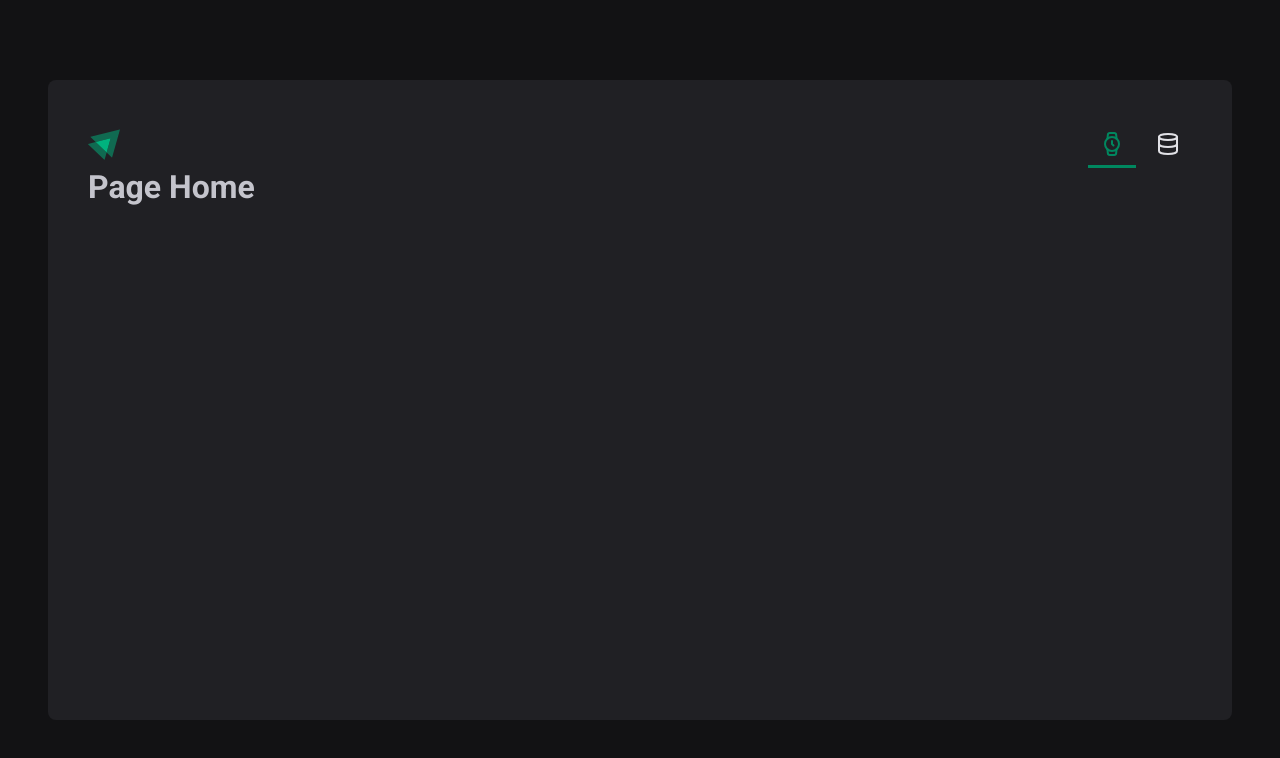
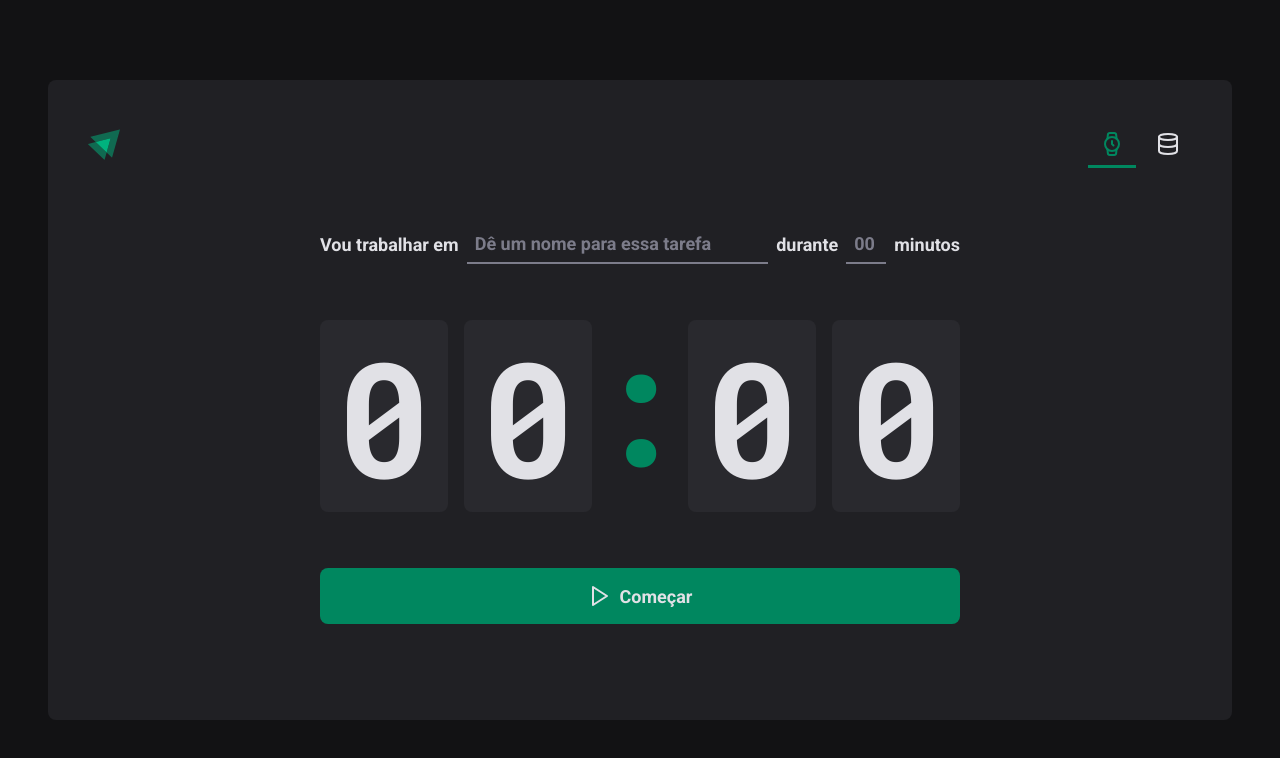
Before and after one commit to adairjuneoaf/prisma-timer, a React (Vite) app: page / in a window 1280 px wide. Shown: the top 758 px of the page. Built offline with nearby package versions, Linux system fonts and the light colour scheme.

Commit message:
Estilizações do componente de countdown 90% finalizada.

```diff
--- a/src/pages/Home.tsx
+++ /dev/null
@@ -1,9 +0,0 @@
-import React from 'react'
-
-export const Home: React.FC = () => {
-  return (
-    <>
-      <h1>Page Home</h1>
-    </>
-  )
-}
--- /dev/null
+++ b/src/pages/Home/index.tsx
@@ -0,0 +1,56 @@
+import React from 'react'
+import { FiPlay } from 'react-icons/fi'
+import {
+  TaskInput,
+  Separator,
+  HomeContainer,
+  FormContainer,
+  CountdownContainer,
+  MinutesAmountInput,
+  StartCountdownButton,
+} from './styles'
+
+export const Home: React.FC = () => {
+  return (
+    <HomeContainer>
+      <form action='#'>
+        <FormContainer>
+          <label htmlFor='task'>Vou trabalhar em</label>
+          <TaskInput
+            id='task'
+            type='text'
+            required
+            minLength={5}
+            placeholder='Dê um nome para essa tarefa'
+          />
+
+          <label htmlFor='minutesAmount'>durante</label>
+          <MinutesAmountInput
+            id='minutesAmount'
+            type='number'
+            placeholder='00'
+            required
+            min={5}
+            max={60}
+            maxLength={2}
+          />
+
+          <span>minutos</span>
+        </FormContainer>
+
+        <CountdownContainer>
+          <span>0</span>
+          <span>0</span>
+          <Separator>:</Separator>
+          <span>0</span>
+          <span>0</span>
+        </CountdownContainer>
+
+        <StartCountdownButton type='submit' disabled={false}>
+          <FiPlay size={24} />
+          Começar
+        </StartCountdownButton>
+      </form>
+    </HomeContainer>
+  )
+}
--- /dev/null
+++ b/src/pages/Home/styles.ts
@@ -0,0 +1,134 @@
+import styled from 'styled-components'
+
+export const HomeContainer = styled.main`
+  flex: 1;
+
+  display: flex;
+  align-items: center;
+  flex-direction: column;
+  justify-content: center;
+
+  form {
+    display: flex;
+    align-items: center;
+    flex-direction: column;
+    gap: 3.5rem;
+  }
+`
+
+export const FormContainer = styled.div`
+  width: 100%;
+  display: flex;
+  align-items: center;
+  justify-content: center;
+  gap: 0.5rem;
+
+  color: ${(props) => props.theme['gray-100']};
+
+  font-size: 1.125rem;
+  font-weight: bold;
+  flex-wrap: wrap;
+`
+
+const BaseInput = styled.input`
+  background: transparent;
+  height: 2.5rem;
+  border: 0;
+  border-bottom: 2px solid ${(props) => props.theme['gray-500']};
+  font-weight: bold;
+  font-size: 1.125rem;
+  padding: 0 0.5rem;
+  color: ${(props) => props.theme['gray-100']};
+
+  &::placeholder {
+    color: ${(props) => props.theme['gray-500']};
+  }
+
+  &:focus {
+    box-shadow: none;
+    border-color: ${(props) => props.theme['green-500']};
+  }
+
+  ::-webkit-outer-spin-button,
+  ::-webkit-inner-spin-button {
+    -webkit-appearance: none;
+    margin: 0;
+  }
+
+  input[type='number'] {
+    -moz-appearance: textfield;
+  }
+`
+
+export const TaskInput = styled(BaseInput)`
+  flex: 1;
+`
+
+export const MinutesAmountInput = styled(BaseInput)`
+  width: 2.5rem;
+`
+
+export const CountdownContainer = styled.div`
+  width: 100%;
+
+  font-family: 'Roboto Mono', monospace;
+  font-size: 10rem;
+  line-height: 8rem;
+  color: ${(props) => props.theme['gray-100']};
+
+  display: flex;
+  gap: 1rem;
+
+  pointer-events: none;
+
+  span {
+    background: ${(props) => props.theme['gray-700']};
+    padding: 2rem 1rem;
+    border-radius: 8px;
+  }
+`
+
+export const Separator = styled.div`
+  padding: 2rem 0;
+  color: ${(props) => props.theme['green-500']};
+
+  flex: 1;
+
+  width: 4rem;
+  height: 100%;
+  line-height: 65%;
+  overflow: hidden;
+  display: flex;
+  justify-content: center;
+`
+
+export const StartCountdownButton = styled.button`
+  width: 100%;
+  border: 0;
+  padding: 1rem;
+  border-radius: 8px;
+
+  display: flex;
+  align-items: center;
+  justify-content: center;
+  gap: 0.5rem;
+
+  font-weight: bold;
+  font-size: 1.125rem;
+
+  cursor: pointer;
+
+  background: ${(props) => props.theme['green-500']};
+  color: ${(props) => props.theme['gray-100']};
+
+  transition: background-color 150ms;
+
+  &:disabled {
+    opacity: 0.7;
+    cursor: not-allowed;
+  }
+
+  &:not(:disabled):hover {
+    background-color: ${(props) => props.theme['green-700']};
+  }
+`
--- a/src/styles/global.ts
+++ b/src/styles/global.ts
@@ -15,6 +15,7 @@
   body {
     background: ${(props) => props.theme['gray-900']};
     color: ${(props) => props.theme['gray-300']};
+    -webkit-font-smoothing: antialiased;
   }
 
   body, input, textarea, button {
```
